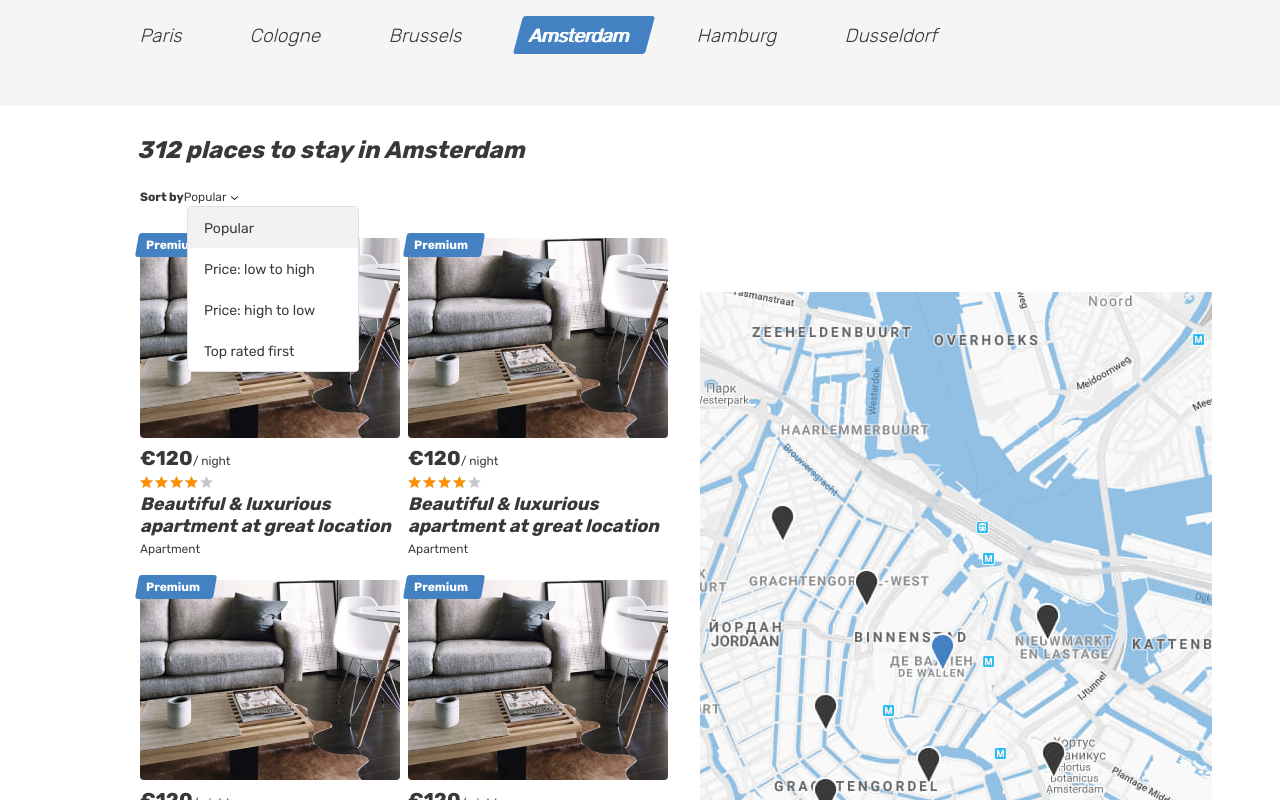
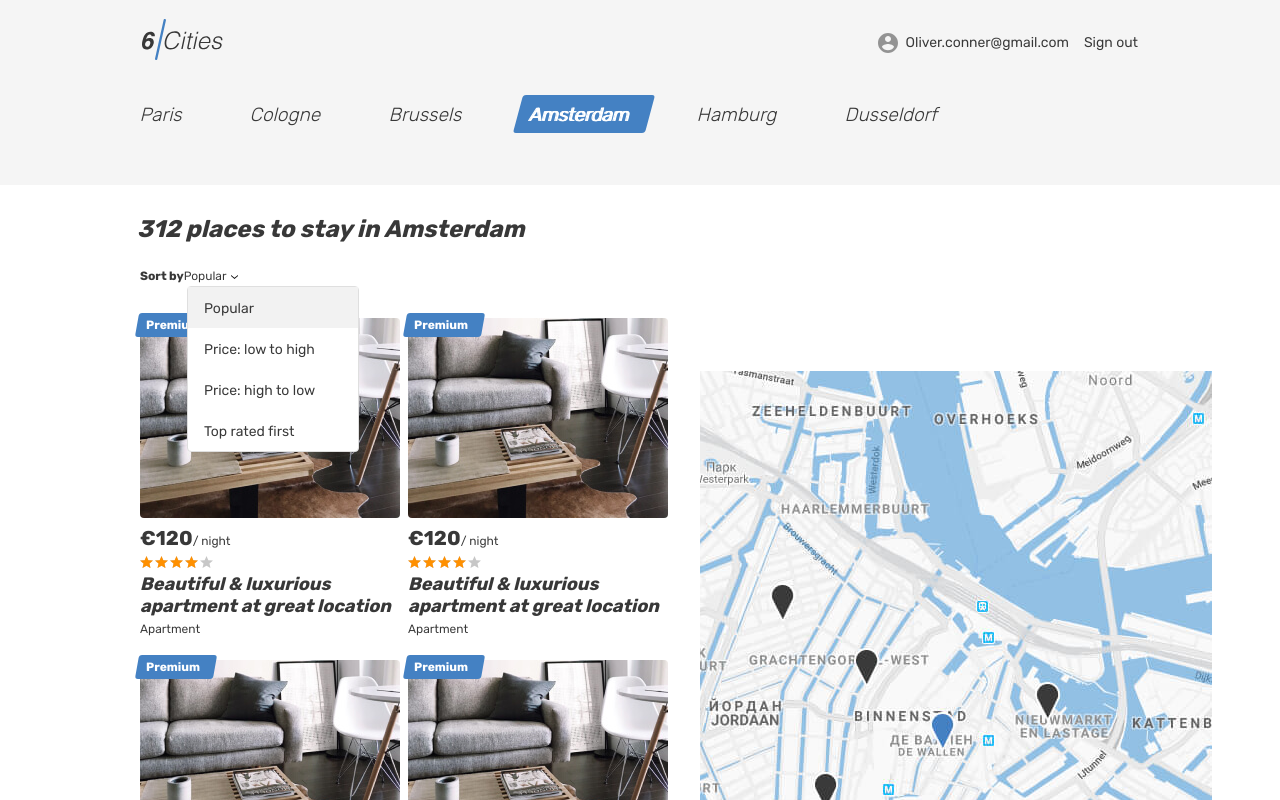
Before and after one commit to lemmark193/six-cities-simple, a React (Create React App) app in the folder project/: page / in a window 1280 px wide. Shown: the top 800 px of the page. Built offline with nearby package versions, Linux system fonts and the light colour scheme.

Commit message:
Добавляет компонент-обертку для страниц, компонент шапки. Настраивает маршрутизацию страниц приложения

```diff
--- a/project/src/components/app/app.tsx
+++ b/project/src/components/app/app.tsx
@@ -1,11 +1,31 @@
+// React
+import {BrowserRouter, Routes, Route} from 'react-router-dom';
+
+// Components & Pages
+import Layout from '../layout/layout';
 import MainPage from '../../pages/main-page/main-page';
+import AuthPage from '../../pages/auth-page/auth-page';
+import RoomPage from '../../pages/room-page/room-page';
+
+// Constants
+import {AppRoute} from '../../constants';
 
 type AppProps = {
   adsCount: number;
 }
 
 function App({adsCount}: AppProps): JSX.Element {
-  return <MainPage adsCount={adsCount}/>;
+  return (
+    <BrowserRouter>
+      <Routes>
+        <Route path={AppRoute.Root} element={<Layout/>}>
+          <Route index element={<MainPage adsCount={adsCount}/>} />
+          <Route path={AppRoute.Login} element={<AuthPage />} />
+          <Route path={AppRoute.Room} element={<RoomPage />} />
+        </Route>
+      </Routes>
+    </BrowserRouter>
+  );
 }
 
 export default App;
--- /dev/null
+++ b/project/src/components/header/header.tsx
@@ -0,0 +1,34 @@
+import {Link} from 'react-router-dom';
+
+function Header(): JSX.Element {
+  return (
+    <header className="header">
+      <div className="container">
+        <div className="header__wrapper">
+          <div className="header__left">
+            <Link className="header__logo-link header__logo-link--active" to="/">
+              <img className="header__logo" src="img/logo.svg" alt="6 cities logo" width="81" height="41" />
+            </Link>
+          </div>
+          <nav className="header__nav">
+            <ul className="header__nav-list">
+              <li className="header__nav-item user">
+                <div className="header__nav-profile">
+                  <div className="header__avatar-wrapper user__avatar-wrapper"></div>
+                  <span className="header__user-name user__name">Oliver.conner@gmail.com</span>
+                </div>
+              </li>
+              <li className="header__nav-item">
+                <Link className="header__nav-link" to="#">
+                  <span className="header__signout">Sign out</span>
+                </Link>
+              </li>
+            </ul>
+          </nav>
+        </div>
+      </div>
+    </header>
+  );
+}
+
+export default Header;
--- /dev/null
+++ b/project/src/components/layout/layout.tsx
@@ -0,0 +1,14 @@
+import {Fragment} from 'react';
+import {Outlet} from 'react-router-dom';
+import Header from '../header/header';
+
+function Layout(): JSX.Element {
+  return (
+    <Fragment>
+      <Header />
+      <Outlet />
+    </Fragment>
+  );
+}
+
+export default Layout;
--- /dev/null
+++ b/project/src/constants.tsx
@@ -0,0 +1,9 @@
+const AppRoute = {
+  Root: '/',
+  Login: '/login',
+  Room: '/offer/:id',
+} as const;
+
+export {
+  AppRoute,
+};
```
